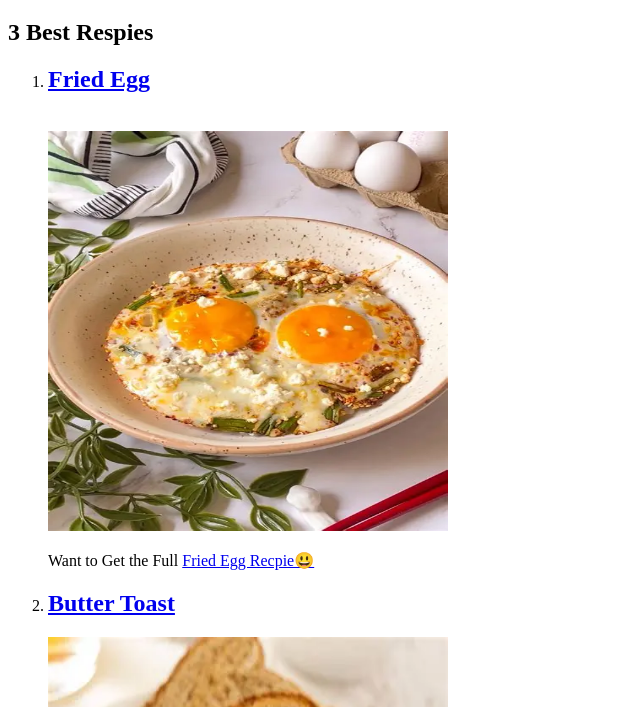
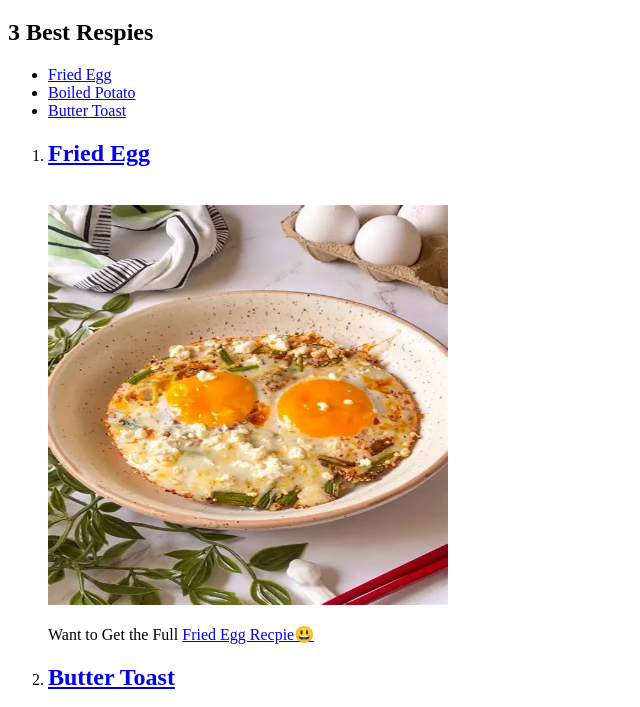
Before and after one commit to umaiz1/Odin-Recpies-, a plain HTML site: page index.html in a window 1280 px wide. Shown: the part 61-768 px from the top of the page, without its empty margins (0-640 px from the left). Drawn offline with Linux system fonts and the light colour scheme.

Commit message:
Added Recipies with links on the main page

```diff
--- a/index.html
+++ b/index.html
@@ -10,6 +10,11 @@
 <body>
     <h1>Odin Recpies</h1>
     <h2>3 Best Respies</h2>
+    <ul>
+    <li><a href="./recpies/Egg.html">Fried Egg</a></li>
+    <li><a href="./recpies/Boiled-Potato.html">Boiled Potato</a></li>
+    <li><a href="./recpies/Butter-Toast.html">Butter Toast</a></li>
+    </ul>
     <ol>
         <li><h2><a href="./recpies/Egg.html">Fried Egg</a></h2></li><br>
 
```
